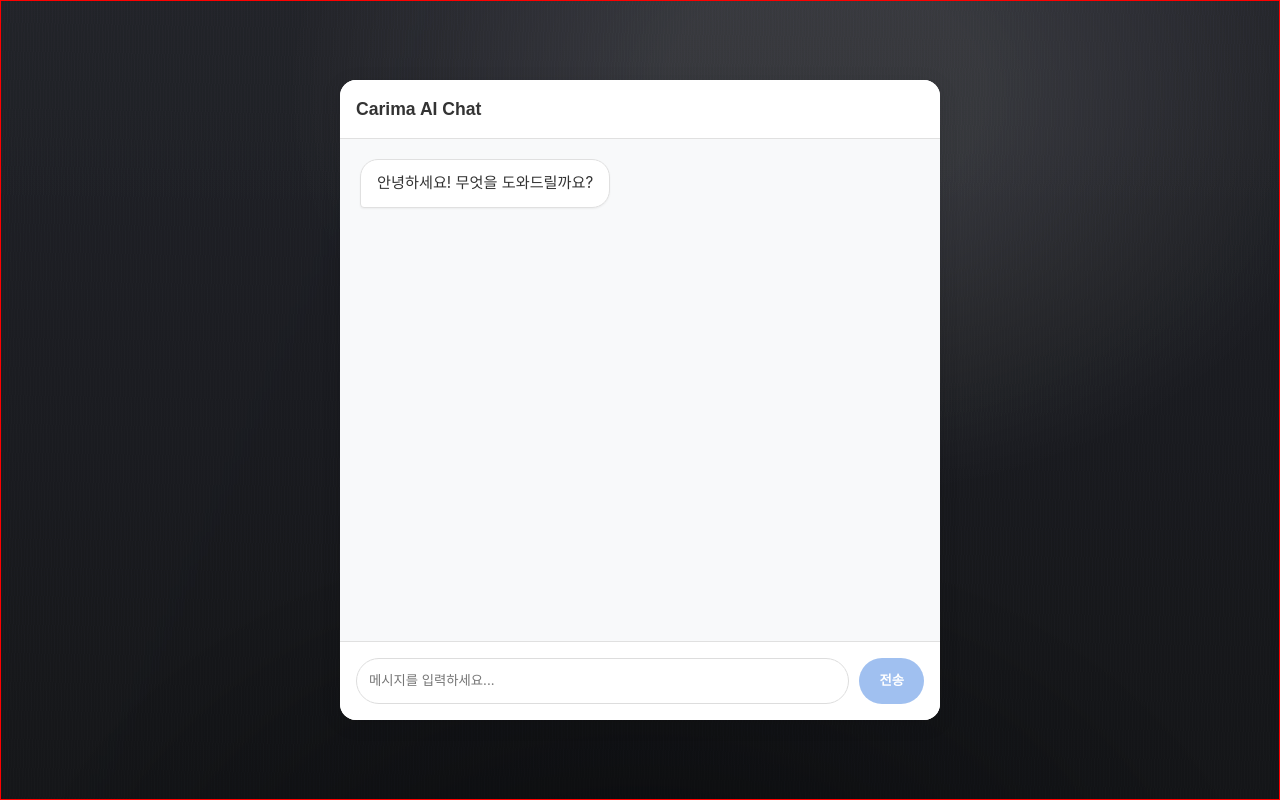
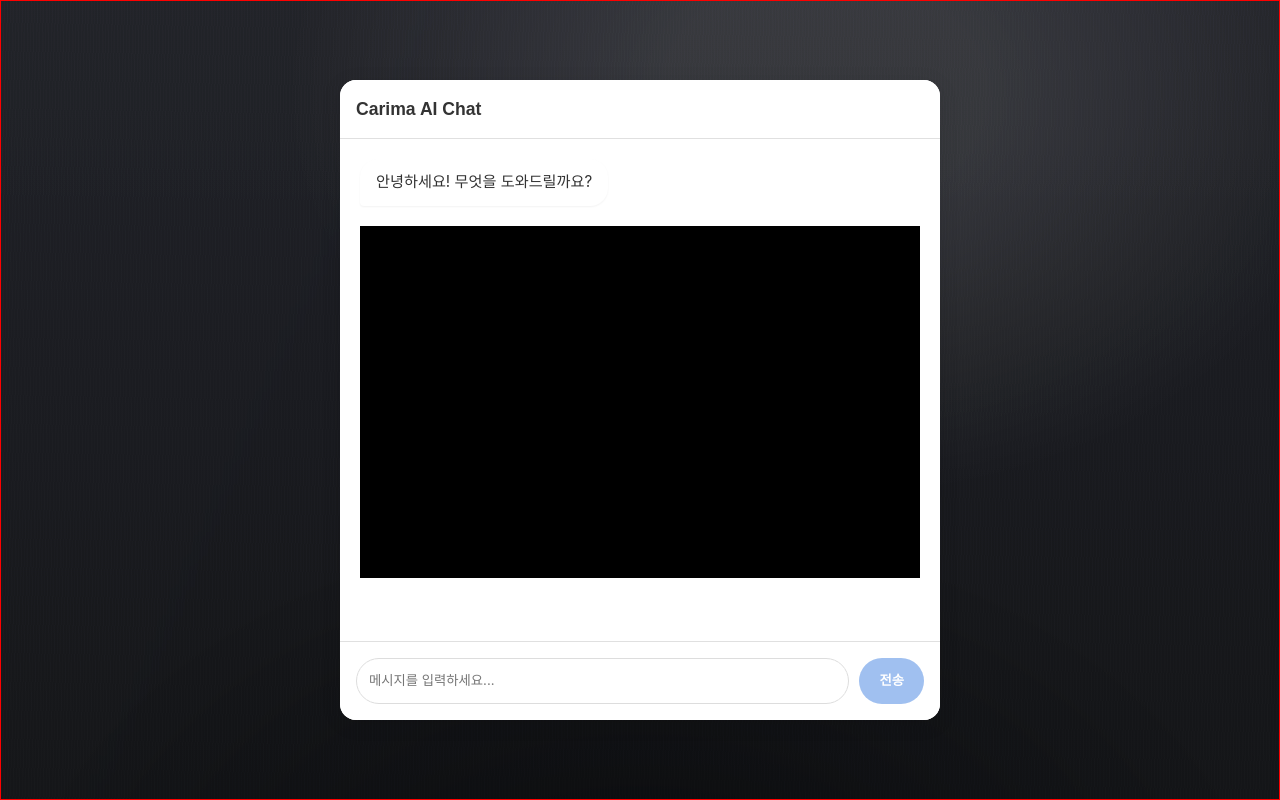
Before and after one commit to JJleem/MOLT-BOX, a React (Vite) app: page /chat-bot in a window 1280 px wide. Built offline with nearby package versions, Linux system fonts and the light colour scheme; a web font is replaced by a local one.

Commit message:
fix: chat-bot 채팅입력후 최상단으로 스크롤 기능구현

```diff
--- a/src/page/ChatBot.tsx
+++ b/src/page/ChatBot.tsx
@@ -1,23 +1,44 @@
-import React, { useState, useRef, useEffect } from "react";
-import "../styles/chatBot.scss"; // 스타일 파일 임포트
+import React, { useState, useRef, useEffect, useLayoutEffect } from "react";
+import "../styles/chatBot.scss";
 
-// --- [제공해주신 스피너 컴포넌트] ---
-type SpinnerProps = {
-  title?: string;
-  iconWidth?: number;
-  iconHeight?: number;
+// --- [TypewriterText] ---
+const TypewriterText = ({
+  text,
+  onScroll,
+}: {
+  text: string;
+  onScroll: () => void;
+}) => {
+  const [displayedText, setDisplayedText] = useState("");
+  const indexRef = useRef(0);
+
+  useEffect(() => {
+    setDisplayedText("");
+    indexRef.current = 0;
+    const intervalId = setInterval(() => {
+      if (indexRef.current >= text.length) {
+        clearInterval(intervalId);
+        return;
+      }
+      const nextChar = text.charAt(indexRef.current);
+      setDisplayedText((prev) => prev + nextChar);
+      indexRef.current++;
+      // 글자가 찍힐 때마다 부모의 레이아웃 계산을 유도하기 위해 필요하다면 콜백
+      onScroll();
+    }, 20);
+    return () => clearInterval(intervalId);
+  }, [text, onScroll]);
+
+  return <>{displayedText}</>;
 };
 
-const CarimaLoadingSpinner = ({
-  title,
-  iconWidth = 12,
-  iconHeight = 12,
-}: SpinnerProps) => {
+// --- [Spinner] ---
+type SpinnerProps = { title?: string };
+const CarimaLoadingSpinner = ({ title }: SpinnerProps) => {
   const isPurple = title === "purple";
   const gradientId = isPurple
     ? "spinner-gradient-purple"
     : "spinner-gradient-rainbow";
-
   return (
     <div className="spinner-wrapper">
       <svg className="spinner-svg" viewBox="25 25 50 50">
@@ -35,7 +56,6 @@
             <stop offset="75%" stopColor="#0966a0" />
             <stop offset="100%" stopColor="#4BC3DA" />
           </linearGradient>
-
           <linearGradient
             id="spinner-gradient-purple"
             x1="0%"
@@ -48,7 +68,6 @@
             <stop offset="100%" stopColor="#d946ef" />
           </linearGradient>
         </defs>
-
         <circle
           className="spinner-circle"
           cx="50"
@@ -61,7 +80,7 @@
   );
 };
 
-// --- [채팅 봇 메인 컴포넌트] ---
+// --- [Main Component] ---
 
 type Message = {
   id: number;
@@ -76,86 +95,203 @@
   const [inputValue, setInputValue] = useState("");
   const [isLoading, setIsLoading] = useState(false);
 
-  // 스크롤 자동 이동을 위한 Ref
-  const scrollRef = useRef<HTMLDivElement>(null);
+  // ✨ [추가] 봇 메시지의 실시간 높이와 컨테이너 높이 저장
+  const [botMessageHeight, setBotMessageHeight] = useState(0);
+  const [containerHeight, setContainerHeight] = useState(600); // 기본값
+  const userQuestionIdRef = useRef<number | null>(null);
+  const containerRef = useRef<HTMLDivElement>(null);
+  const messageRefs = useRef<{ [key: number]: HTMLDivElement | null }>({});
 
-  // 스크롤 함수 수정 (화면 전체가 아니라, 박스 내부만 스크롤)
-  const scrollToBottom = () => {
-    if (scrollRef.current) {
-      scrollRef.current.scrollTop = scrollRef.current.scrollHeight;
+  // ✨ [스크롤 로직] 질문을 상단으로 올리기
+  const scrollToMessageTop = (id: number) => {
+    const container = containerRef.current;
+    const targetElement = messageRefs.current[id];
+
+    if (container && targetElement) {
+      const topPosition = targetElement.offsetTop;
+
+      container.scrollTo({
+        top: topPosition,
+        behavior: "smooth",
+      });
     }
   };
 
-  useEffect(() => {
-    scrollToBottom();
-  }, [messages, isLoading]);
-
-  // 메시지 전송 핸들러
   const handleSendMessage = (e: React.FormEvent) => {
     e.preventDefault();
     if (!inputValue.trim()) return;
 
-    // 1. 사용자 메시지 추가
+    // 1. 새 질문 시작 시 봇 높이 리셋
+    setBotMessageHeight(0);
+
+    const userMsgId = Date.now();
     const newUserMsg: Message = {
-      id: Date.now(),
+      id: userMsgId,
       text: inputValue,
       sender: "user",
     };
+    userQuestionIdRef.current = userMsgId;
     setMessages((prev) => [...prev, newUserMsg]);
     setInputValue("");
-    setIsLoading(true); // 로딩 시작 (스피너 표시)
+    setIsLoading(true);
 
-    // 2. 봇 응답 시뮬레이션 (여기서 실제 API 호출 가능)
+    // 2. 질문 등록 직후 스크롤을 질문 위치로 이동
     setTimeout(() => {
+      scrollToMessageTop(userMsgId);
+    }, 100);
+
+    // 3. 봇 응답 시뮬레이션
+    setTimeout(() => {
+      const botMsgId = Date.now() + 1;
       const botResponse: Message = {
-        id: Date.now() + 1,
-        text: `"${newUserMsg.text}"라고 말씀하셨군요. \n이것은 Gemini 스타일의 예시 답변입니다."${newUserMsg.text}"라고 말씀하셨군요. \n이것은 Gemini 스타일의 예시 답변입니다."${newUserMsg.text}"라고 말씀하셨군요. \n이것은 Gemini 스타일의 예시 답변입니다."${newUserMsg.text}"라고 말씀하셨군요. \n이것은 Gemini 스타일의 예시 답변입니다."${newUserMsg.text}"라고 말씀하셨군요. \n이것은 Gemini 스타일의 예시 답변입니다."${newUserMsg.text}"라고 말씀하셨군요. \n이것은 Gemini 스타일의 예시 답변입니다."${newUserMsg.text}"라고 말씀하셨군요. \n이것은 Gemini 스타일의 예시 답변입니다."${newUserMsg.text}"라고 말씀하셨군요. \n이것은 Gemini 스타일의 예시 답변입니다."${newUserMsg.text}"라고 말씀하셨군요. \n이것은 Gemini 스타일의 예시 답변입니다."${newUserMsg.text}"라고 말씀하셨군요. \n이것은 Gemini 스타일의 예시 답변입니다."${newUserMsg.text}"라고 말씀하셨군요. \n이것은 Gemini 스타일의 예시 답변입니다."${newUserMsg.text}"라고 말씀하셨군요. \n이것은 Gemini 스타일의 예시 답변입니다."${newUserMsg.text}"라고 말씀하셨군요. \n이것은 Gemini 스타일의 예시 답변입니다."${newUserMsg.text}"라고 말씀하셨군요. \n이것은 Gemini 스타일의 예시 답변입니다."${newUserMsg.text}"라고 말씀하셨군요. \n이것은 Gemini 스타일의 예시 답변입니다."${newUserMsg.text}"라고 말씀하셨군요. \n이것은 Gemini 스타일의 예시 답변입니다."${newUserMsg.text}"라고 말씀하셨군요. \n이것은 Gemini 스타일의 예시 답변입니다."${newUserMsg.text}"라고 말씀하셨군요. \n이것은 Gemini 스타일의 예시 답변입니다."${newUserMsg.text}"라고 말씀하셨군요. \n이것은 Gemini 스타일의 예시 답변입니다."${newUserMsg.text}"라고 말씀하셨군요. \n이것은 Gemini 스타일의 예시 답변입니다.`,
+        id: botMsgId,
+        text: `"${newUserMsg.text}"에 대한 답변입니다.\n\n이 답변이 작성되는 동안 아래의 빈 공간(Spacer)이 줄어듭니다.\n\n[원리]\n봇 메시지 높이 + 스페이서 높이 = 일정함(상수)\n\n이 원리를 통해 전체 스크롤 높이가 변하지 않으므로, 사용자님의 질문이 상단에 고정된 채로 답변이 아래를 채우는 듯한 시각적 효과를 줍니다.\n\nCSS Transition을 제거했기 때문에 떨림 현상 없이 매우 부드럽습니다.`,
         sender: "bot",
       };
       setMessages((prev) => [...prev, botResponse]);
-      setIsLoading(false); // 로딩 종료
-    }, 1500); // 1.5초 딜레이
+      setIsLoading(false);
+    }, 1500);
+  };
+
+  // ✨ [컨테이너 높이 측정] 창 크기가 변할 때 대응
+  useEffect(() => {
+    if (containerRef.current) {
+      setContainerHeight(containerRef.current.clientHeight);
+    }
+    const handleResize = () => {
+      if (containerRef.current) {
+        setContainerHeight(containerRef.current.clientHeight);
+      }
+    };
+    window.addEventListener("resize", handleResize);
+    return () => window.removeEventListener("resize", handleResize);
+  }, []);
+
+  // ✨ [핵심 로직] ResizeObserver로 봇 메시지 높이 실시간 감지
+  useLayoutEffect(() => {
+    const lastMsg = messages[messages.length - 1];
+
+    if (lastMsg && lastMsg.sender === "bot" && isLoading) {
+      const targetElement = messageRefs.current[lastMsg.id];
+
+      if (targetElement) {
+        const observer = new ResizeObserver((entries) => {
+          for (const entry of entries) {
+            let newHeight = 0;
+            if (entry.borderBoxSize) {
+              newHeight = entry.borderBoxSize[0].blockSize;
+            } else {
+              newHeight = entry.contentRect.height;
+            }
+
+            setBotMessageHeight((prev) => {
+              if (Math.abs(prev - newHeight) > 1) {
+                return newHeight;
+              }
+              return prev;
+            });
+
+            // 🔥 [여기가 포인트] 높이가 변하는 순간, 스크롤을 강제로 제자리로 돌려놓습니다.
+            // 리렌더링 사이의 찰나에 튀는 것을 막아줍니다.
+            if (containerRef.current && userQuestionIdRef.current) {
+              const userMsgEl = messageRefs.current[userQuestionIdRef.current];
+              if (userMsgEl) {
+                // animation 없이 즉시 이동 (auto)
+                containerRef.current.scrollTo({
+                  top: userMsgEl.offsetTop,
+                  behavior: "auto",
+                });
+              }
+            }
+          }
+        });
+
+        observer.observe(targetElement);
+        return () => observer.disconnect();
+      }
+    }
+  }, [messages, isLoading]); // 의존성 배열에 isLoading 추가
+
+  // ✨ [높이 계산 함수]
+  // Spacer 높이 = (컨테이너 높이 * 0.8) - 봇 메시지 높이
+  // * 0.8은 헤더 등을 제외하고 얼추 화면을 꽉 채우기 위한 비율입니다.
+  const getSpacerHeight = () => {
+    const lastMsg = messages[messages.length - 1];
+
+    // 유저가 질문한 직후(로딩 중 포함)에는 꽉 찬 공간 유지
+    if (lastMsg.sender === "user") {
+      return containerHeight * 0.7 - 6;
+    }
+
+    // 봇 답변 중일 때는 "고정된 전체 공간 - 현재 답변 높이"
+    const initialSpace = containerHeight * 0.7;
+    const remainingSpace = initialSpace - botMessageHeight;
+
+    return Math.max(0, remainingSpace);
   };
 
   return (
     <div className="chatbot-whole-container">
       <div className="chatbot-container">
-        {/* 헤더 */}
         <header className="chat-header">
           <h3>Carima AI Chat</h3>
         </header>
 
-        {/* 메시지 영역 */}
-        <div className="messages-area" ref={scrollRef}>
-          {messages.map((msg) => (
-            <div key={msg.id} className={`message-row ${msg.sender}`}>
-              <div className="message-bubble">{msg.text}</div>
-            </div>
-          ))}
+        <div className="messages-area" ref={containerRef}>
+          {messages.map((msg, index) => {
+            const isLastMessage = index === messages.length - 1;
+            const isBot = msg.sender === "bot";
+            const showTypingEffect = isBot && isLastMessage && !isLoading;
 
-          {/* ✨ 로딩 중일 때 스피너 표시 ✨ */}
+            return (
+              <div
+                key={msg.id}
+                ref={(el) => {
+                  messageRefs.current[msg.id] = el;
+                }}
+                className={`message-row ${msg.sender}`}
+              >
+                <div className="message-bubble">
+                  {showTypingEffect ? (
+                    <TypewriterText text={msg.text} onScroll={() => {}} />
+                  ) : (
+                    msg.text
+                  )}
+                </div>
+              </div>
+            );
+          })}
+
           {isLoading && (
             <div className="message-row bot">
               <div className="loading-indicator">
-                <CarimaLoadingSpinner
-                  title="rainbow"
-                  iconWidth={20}
-                  iconHeight={20}
-                />
+                <CarimaLoadingSpinner title="rainbow" />
                 <span className="thinking-text">생각하는 중...</span>
               </div>
             </div>
           )}
+
+          {/* ✨ [Spacer]
+              transition을 절대 넣지 마세요. JS와 충돌합니다.
+              flexShrink: 0을 줘서 flexbox 레이아웃 내에서 찌그러지지 않게 합니다.
+          */}
+          <div
+            className="scroll-spacer"
+            style={{
+              height: getSpacerHeight(),
+              width: "100%",
+              flexShrink: 0,
+            }}
+          ></div>
         </div>
 
-        {/* 입력 영역 */}
         <form className="input-area" onSubmit={handleSendMessage}>
           <input
             type="text"
             placeholder="메시지를 입력하세요..."
             value={inputValue}
             onChange={(e) => setInputValue(e.target.value)}
-            disabled={isLoading} // 로딩 중 입력 방지
+            disabled={isLoading}
           />
           <button type="submit" disabled={isLoading || !inputValue.trim()}>
             전송
--- a/src/styles/chatBot.scss
+++ b/src/styles/chatBot.scss
@@ -102,12 +102,16 @@
 .messages-area {
   flex: 1;
   padding: 20px;
-  overflow-y: auto;
+  overflow-y: scroll;
   display: flex;
   flex-direction: column;
-  gap: 12px;
+  gap: 20px;
+
+  background: #fff;
 }
-
+.scroll-spacer {
+  background: #000;
+}
 // 개별 메시지 행
 .message-row {
   display: flex;
@@ -126,7 +130,7 @@
     .message-bubble {
       background-color: #ffffff;
       color: #333;
-      border: 1px solid #e0e0e0;
+      // border: 1px solid #e0e0e0;
       border-bottom-left-radius: 4px;
     }
   }
```
